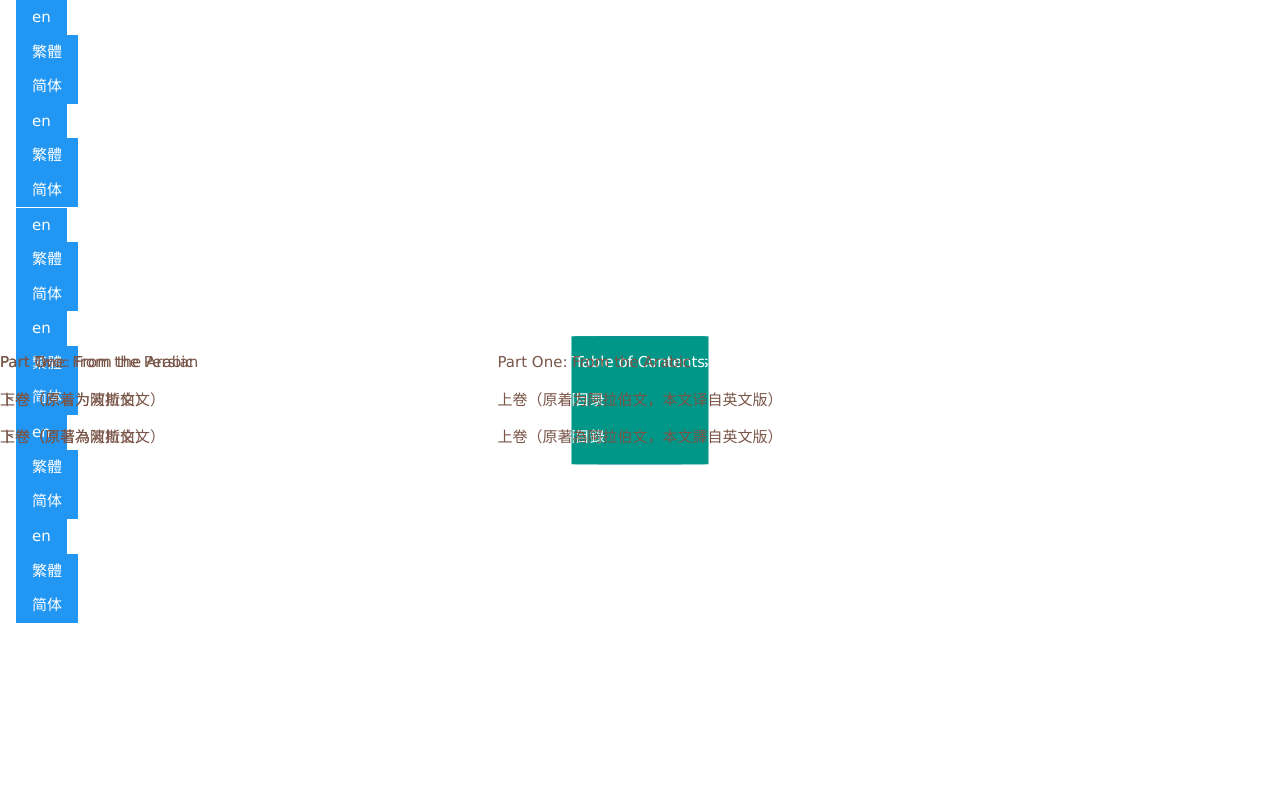
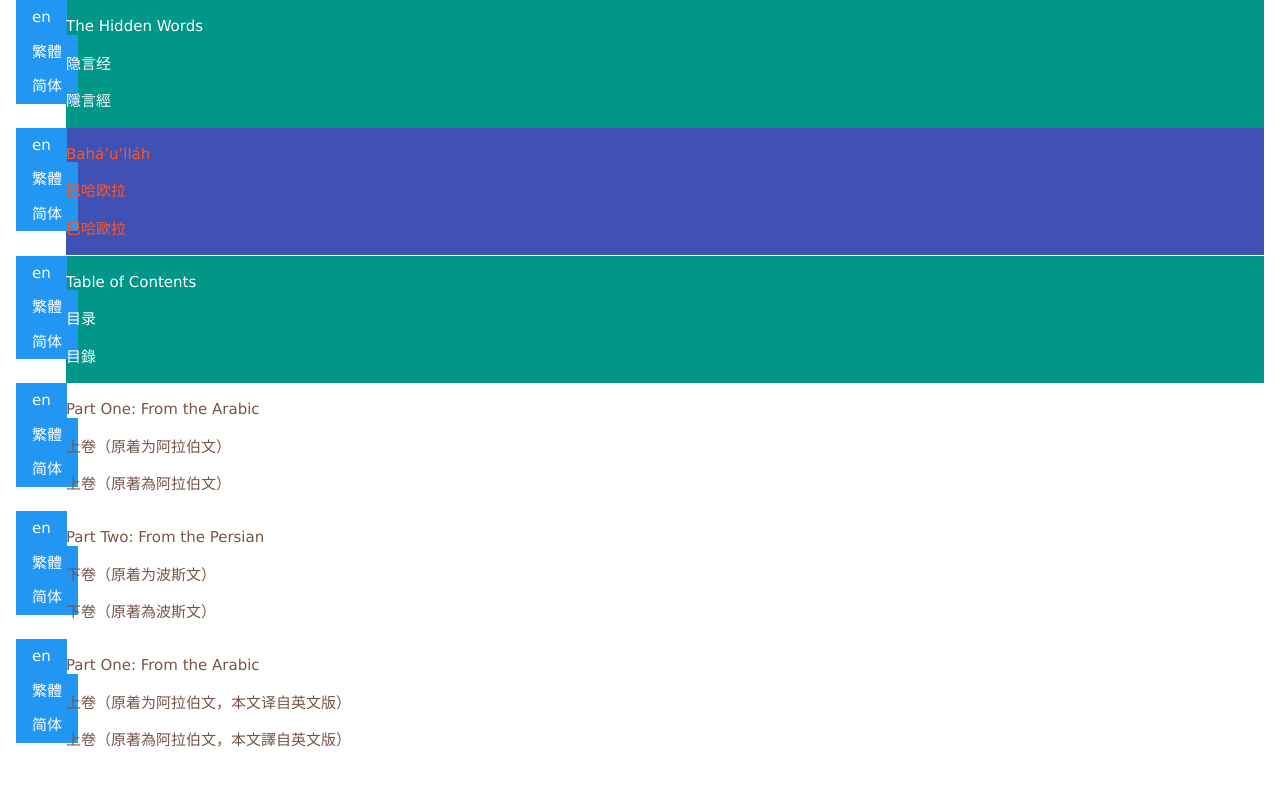
Before and after one commit to finanalyst/ManyTexts, a plain HTML site: page index.html in a window 1280 px wide. Drawn offline with Linux system fonts and the light colour scheme.

Commit message:
updating

```diff
--- a/index.html
+++ b/index.html
@@ -12,7 +12,7 @@
 	    <button class="w3-btn w3-blue w3-hover-khaki">繁體</button>
 	    <button class="w3-btn w3-blue w3-hover-khaki">简体</button>
 	</div>
-        <div class="w3-rest w3-teal w3-display-middle" >
+        <div class="w3-rest w3-teal w3-middle" >
             <p class="en"   >The Hidden Words </p>
             <p class="zh_tr">隐言经</p>
             <p class="zh_sm">隱言經</p>
@@ -25,7 +25,7 @@
 	    <button class="w3-btn w3-blue w3-hover-khaki">繁體</button>
 	    <button class="w3-btn w3-blue w3-hover-khaki">简体</button>
 	</div>
-        <div class="w3-rest w3-indigo w3-text-deep-orange w3-display-middle" >
+        <div class="w3-rest w3-indigo w3-text-deep-orange w3-middle" >
             <p class="en" >Bahá’u’lláh</p>
             <p class="zh_tr">巴哈欧拉</p>
             <p class="zh_sm">巴哈歐拉</p>
@@ -38,7 +38,7 @@
 	    <button class="w3-btn w3-blue w3-hover-khaki">繁體</button>
 	    <button class="w3-btn w3-blue w3-hover-khaki">简体</button>
 	</div>
-        <div class="w3-rest w3-teal w3-display-middle" >
+        <div class="w3-rest w3-teal w3-middle" >
             <p class="en" >Table of Contents</p>
             <p class="zh_tr">目录</p>
             <p class="zh_sm">目錄</p>
@@ -51,7 +51,7 @@
 	    <button class="w3-btn w3-blue w3-hover-khaki">繁體</button>
 	    <button class="w3-btn w3-blue w3-hover-khaki">简体</button>
 	</div>
-        <div class="w3-rest  w3-lightgray w3-text-brown w3-display-left" >
+        <div class="w3-rest  w3-lightgray w3-text-brown w3-left" >
             <p class="en" >Part One: From the Arabic</p>
             <p class="zh_tr">上卷（原着为阿拉伯文）</p>
             <p class="zh_sm">上卷（原著為阿拉伯文）</p>
@@ -64,7 +64,7 @@
 	    <button class="w3-btn w3-blue w3-hover-khaki">繁體</button>
 	    <button class="w3-btn w3-blue w3-hover-khaki">简体</button>
 	</div>
-        <div class="w3-rest  w3-lightgray w3-text-brown w3-display-left" >
+        <div class="w3-rest  w3-lightgray w3-text-brown w3-left" >
             <p class="en" >Part Two: From the Persian</p>
             <p class="zh_tr">下卷（原着为波斯文）</p>
             <p class="zh_sm">下卷（原著為波斯文）</p>
@@ -77,7 +77,7 @@
 	    <button class="w3-btn w3-blue w3-hover-khaki">繁體</button>
 	    <button class="w3-btn w3-blue w3-hover-khaki">简体</button>
 	</div>
-        <div class="w3-rest  w3-lightgray w3-text-brown w3-display-middle" >
+        <div class="w3-rest  w3-lightgray w3-text-brown w3-middle" >
             <p class="en" >Part One: From the Arabic</p>
             <p class="zh_tr">上卷（原着为阿拉伯文，本文译自英文版）</p>
             <p class="zh_sm">上卷（原著為阿拉伯文，本文譯自英文版）</p>
```
